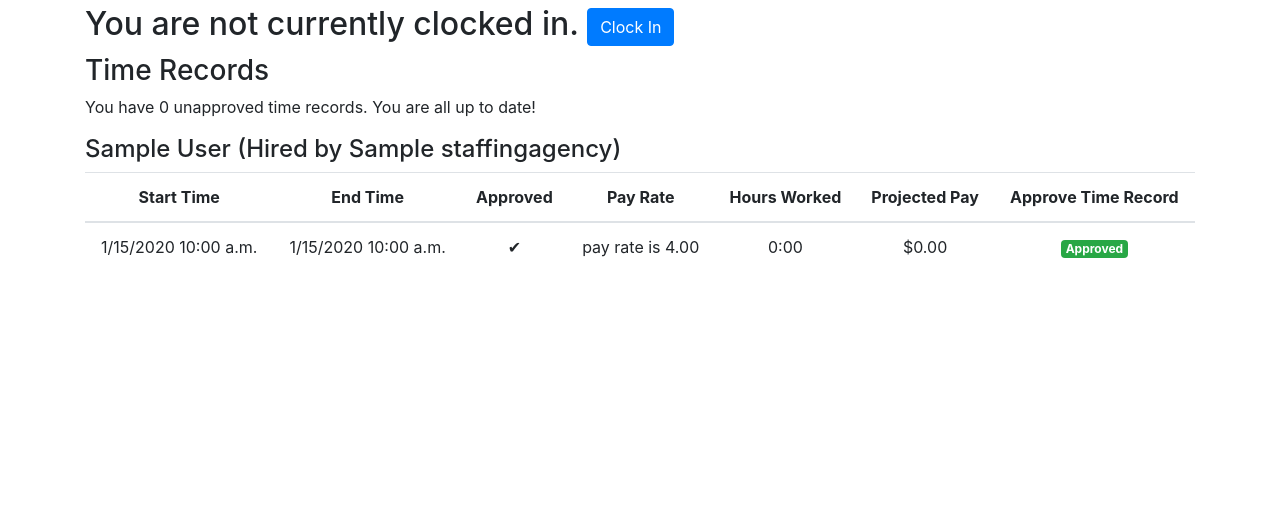
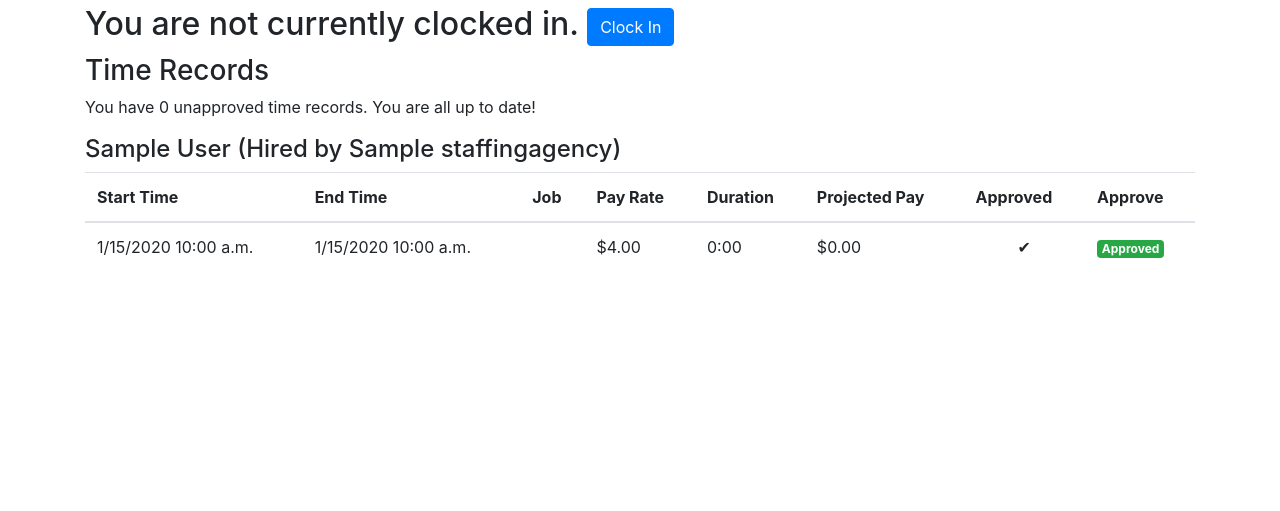
Before and after one commit to comp523-jarvis/timetracker-web, a Django app: a page that uses timetracker/vms/templates/vms/employee-detail.html in a window 1280 px wide. Shown: the part 145-656 px from the top of the page. Run offline with Django 3.2, Linux system fonts and the light colour scheme; a user stored in the database is signed in; tables that the repository leaves empty hold one stand-in row (values such as "Sample post"); data that the repository does not hold is empty; some libraries are stand-ins or nearby versions.

Commit message:
Improve UX for employee detail page.
Approving an employee's hours from their detail page now redirects back
to the detail view instead of the unapproved hours list for the entire
client.

```diff
--- a/timetracker/vms/templates/vms/employee-detail.html
+++ b/timetracker/vms/templates/vms/employee-detail.html
@@ -29,17 +29,18 @@
   {% endif %}
    {{ unapproved_count }} unapproved time record{{ unapproved_count | pluralize }}.{% if not unapproved_count %} You are all up to date!{% endif %}</p>
   <h4>{{ employee }}</h4>
-  <table class="table text-center">
+  <table class="table">
     <thead>
       <tr>
-        <th>Start Time</th>
-        <th>End Time</th>
-        <th>Approved</th>
-        <th>Pay Rate</th>
-        <th>Hours Worked</th>
-        <th>Projected Pay</th>
+        <th scope="col">Start Time</th>
+        <th scope="col">End Time</th>
+        <th scope="col">Job</th>
+        <th scope="col">Pay Rate</th>
+        <th scope="col">Duration</th>
+        <th scope="col">Projected Pay</th>
+        <th scope="col">Approved</th>
         {% if is_client_admin %}
-        <th>Approve Time Record</th>
+          <th scope="col">Approve</th>
         {% endif %}
       </tr>
     </thead>
@@ -51,33 +52,36 @@
             {% if record.time_end %}
               {{ record.time_end|date:'n/j/Y g:i a' }}
             {% else %}
-              - in progress -
+              -
             {% endif %}
           </td>
-          <td>{% if record.is_approved %}✔{% else %}✗{% endif %}</td>
-          <td>{% if record.pay_rate %} pay rate is {{record.pay_rate}}{% else %}N/A{% endif %}</td>
+          <td>{{ record.job.name }}</td>
+          <td>${{ record.pay_rate | floatformat:2 | intcomma }}</td>
           <td>
             {% if record.time_end %}
               {{record.total_time | time_delta_as_hours}}
             {% else %}
-              - in progress -
+              -
             {% endif %}
           </td>
           <td>{% if record.time_end %}
               ${{record.projected_earnings | floatformat:2 | intcomma }}
             {% else %}
-              N/A
+              -
             {% endif %}
           </td>
+          <td class="text-center">{% if record.is_approved %}✔{% else %}✗{% endif %}</td>
           {% if is_client_admin %}
           <td>
-            {% if not record.is_approved %}
-              <form action="{{record.approval_url}}" method="post">
+            {% if not record.is_approved and record.time_end %}
+              <form action="{{ record.approval_url }}?next={{ employee.get_absolute_url }}" method="post">
                 {% csrf_token %}
-                <button class="btn btn-secondary btn-sm" type="submit">
+                <button class="btn btn-outline-success btn-sm" type="submit">
                   Approve
                 </button>
               </form>
+            {% elif not record.time_end %}
+              <span class="badge badge-secondary">In Progress</span>
             {% else %}
               <span class="badge badge-success">Approved</span>
             {% endif %}
--- a/timetracker/vms/views.py
+++ b/timetracker/vms/views.py
@@ -229,7 +229,7 @@ class ClockOutView(LoginRequiredMixin, FormView):
 
         kwargs['employee'] = get_object_or_404(
             models.Employee,
-            supervisor__client__slug=self.kwargs.get('client_slug'),
+            client__slug=self.kwargs.get('client_slug'),
             employee_id=self.kwargs.get('employee_id'),
             user=self.request.user,
         )
@@ -432,6 +432,7 @@ class EmployeeApproveView(LoginRequiredMixin, FormView):
 
 
 class EmployeeDetailView(LoginRequiredMixin, generic.DetailView):
+    context_object_name = 'employee'
     template_name = 'vms/employee-detail.html'
 
     def get_context_data(self, **kwargs):
@@ -521,10 +522,18 @@ class TimeRecordApproveView(LoginRequiredMixin, generic.FormView):
                 The valid form instance to save.
 
         Returns:
-            A redirect response back to the list of unapproved hours for
-            the client.
+            A redirect response. If a 'next' parameter is provided in
+            the URL, the user is taken to that URL. Otherwise they are
+            taken to the list of unapproved hours for the client who
+            owns the time record that was just approved.
         """
         approval = form.save()
+
+        next_url = self.request.GET.get('next')
+        if next_url:
+            return redirect(next_url)
+
+        # No redirect specified, default to unapproved hours list.
         client = approval.time_record.employee.client
 
         return redirect(
```
